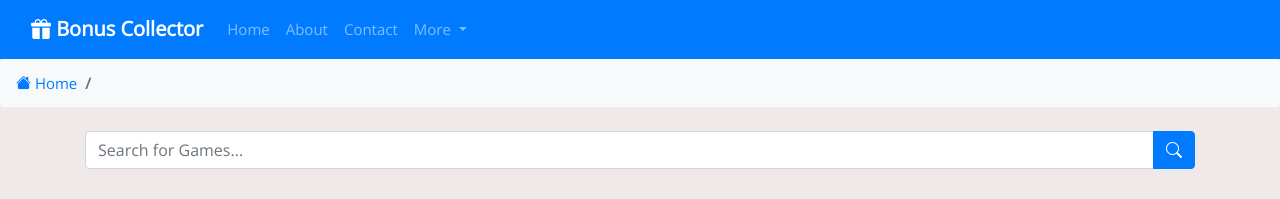
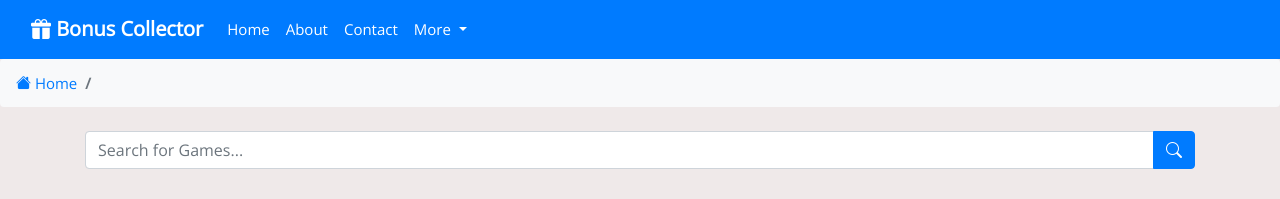
Before and after one commit to Prollad99/bs-net, a Jekyll site: the page built from index.html, in a window 1280 px wide. Shown: the top 199 px of the page. Built offline with Jekyll 4.4.1, drawn with Linux system fonts in a browser that asks for light colours; nearby versions of some CDN libraries; the list of posts is cut into pages by our own code; comment, search, counter and statistics services are not loaded.

Commit message:
Update styles.css

```diff
--- a/assets/css/styles.css
+++ b/assets/css/styles.css
@@ -61,3 +61,19 @@
   color: #6c757d; /* Color for the active breadcrumb item */
   font-weight: bold; /* Bold text for the active breadcrumb item */
 }
+.navbar-nav .nav-link,
+    .navbar-toggler-icon {
+      color: white !important;
+    }
+    .navbar-toggler {
+      border-color: white;
+    }
+    .custom-glass-button {
+      background: rgba(255, 255, 255, 0.3);
+      backdrop-filter: blur(10px);
+      border: none;
+      color: white;
+    }
+    .custom-glass-button:hover {
+      background: rgba(255, 255, 255, 0.5);
+    }
```
